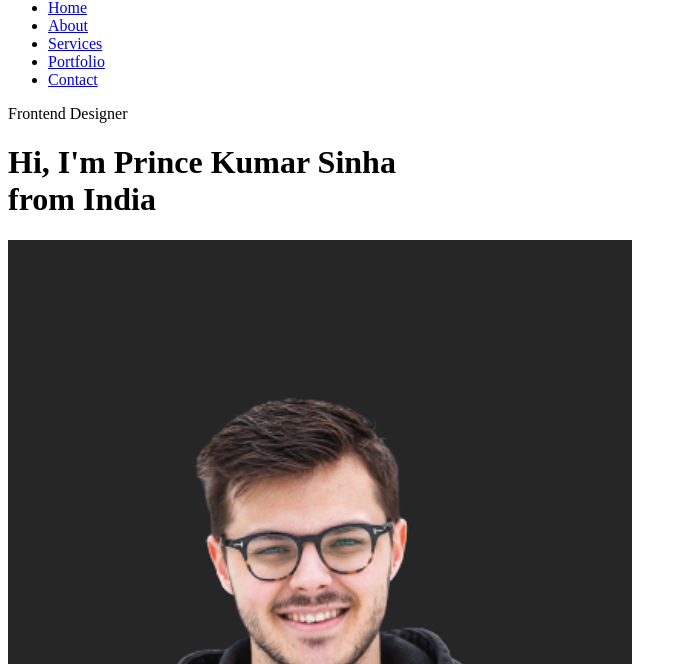
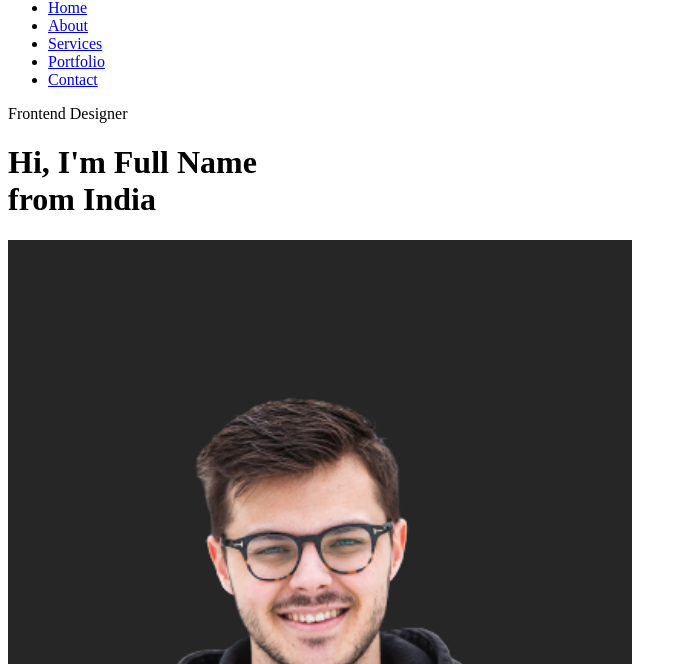
Before and after one commit to PrinceSinha-1428/Portfolio, a plain HTML site: page index.html in a window 1280 px wide. Shown: the part 136-800 px from the top of the page, without its empty margins (0-687 px from the left). Drawn offline with Linux system fonts and the light colour scheme.

Commit message:
Update index.html

```diff
--- a/index.html
+++ b/index.html
@@ -3,7 +3,7 @@
 <head>
     <meta charset="UTF-8">
     <meta name="viewport" content="width=device-width, initial-scale=1.0">
-    <title>Full Name</title>
+    <title>Portfolio</title>
     <link rel="stylesheet" href="style.css">
     <link rel="stylesheet" href="customCss.css">
     <script src="https://kit.fontawesome.com/b30a1ca2a2.js" crossorigin="anonymous"></script>
@@ -39,7 +39,7 @@
             </nav>
             <div class="mt-[20%] text-[30px] header-text">
                 <p class="text-3xl font-bold">Frontend Designer</p>
-                <h1 class="text-6xl mt-[20px] font-extrabold">Hi, I'm <span class="text-[#ff004f]">Prince Kumar Sinha  </span><br>from India</h1>
+                <h1 class="text-6xl mt-[20px] font-extrabold">Hi, I'm <span class="text-[#ff004f]">Full Name  </span><br>from India</h1>
             </div>
         </div>
     </div>
```
